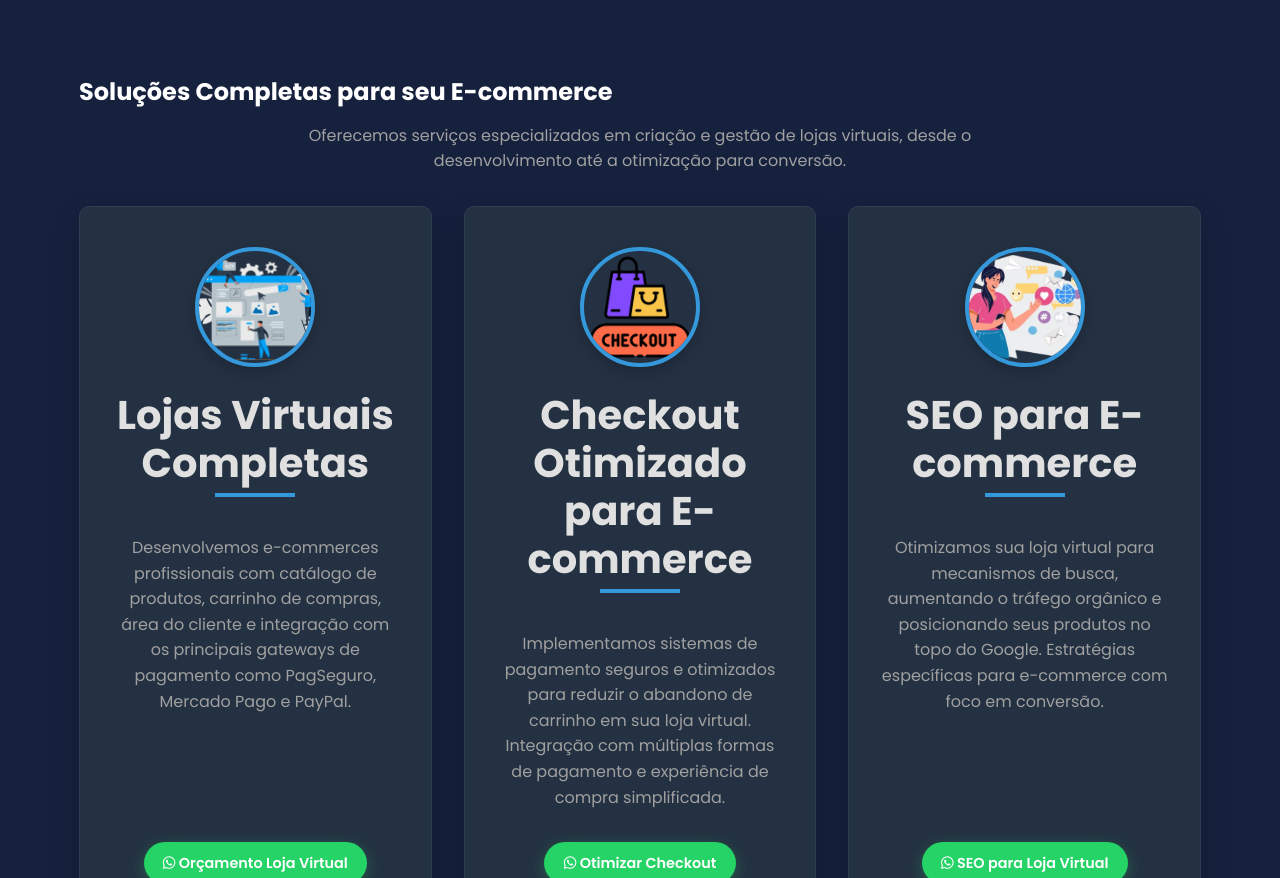
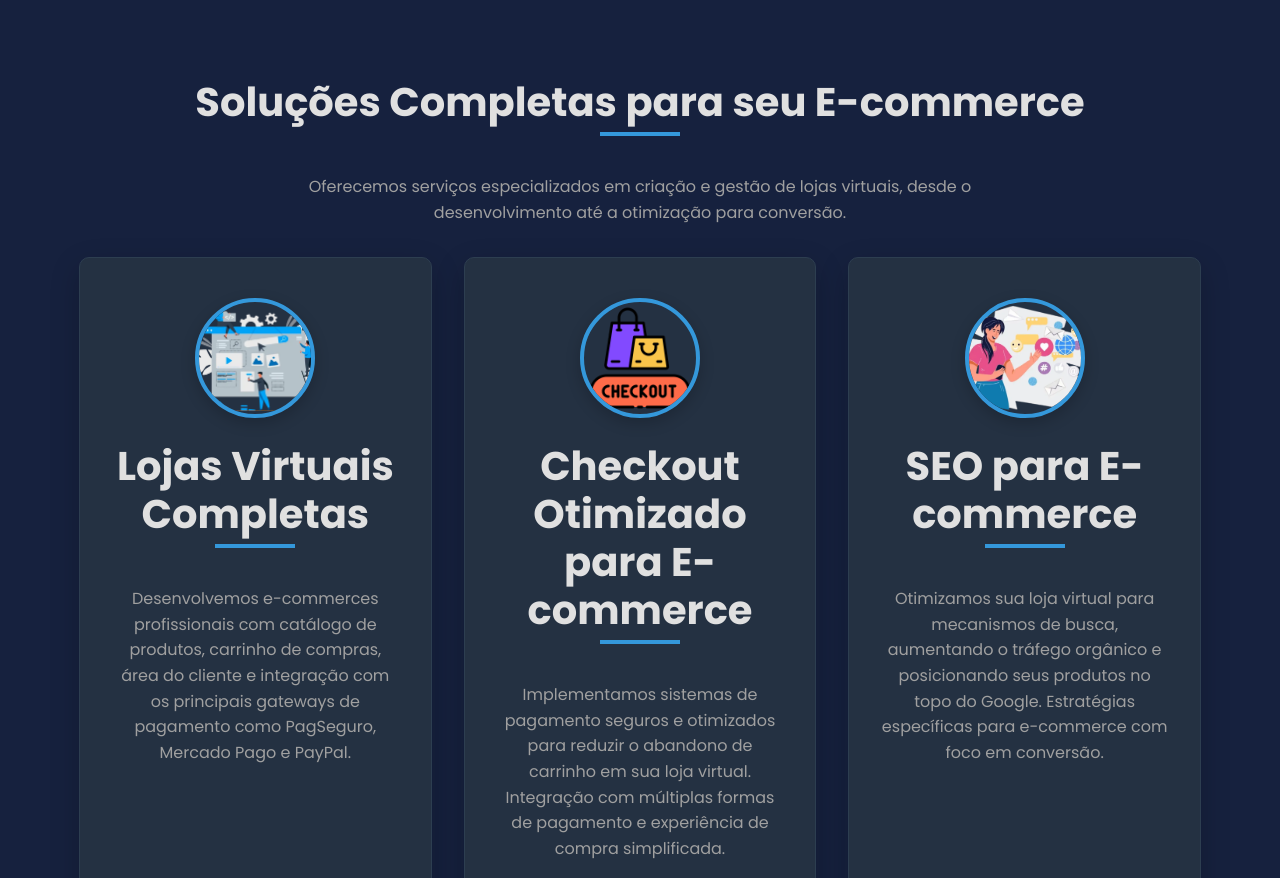
Before and after one commit to paulo-ricardo-ffg/pb, a plain HTML site: page index.html in a window 1280 px wide. Shown: the part 862-1740 px from the top of the page. Drawn offline with Linux system fonts and the light colour scheme.

Commit message:
Update index.html

```diff
--- a/index.html
+++ b/index.html
@@ -84,7 +84,7 @@
     <!-- Serviços -->
     <section id="servicos" class="section dark" aria-labelledby="servicos-heading">
       <div class="container">
-        <h1 id="servicos-heading">Soluções Completas para seu E-commerce</h1>
+        <h2 id="servicos-heading">Soluções Completas para seu E-commerce</h2>
         <p class="text-center intro-text">Oferecemos serviços especializados em criação e gestão de lojas virtuais, desde o desenvolvimento até a otimização para conversão.</p>
         <div class="cards">
           <article class="card">
```
